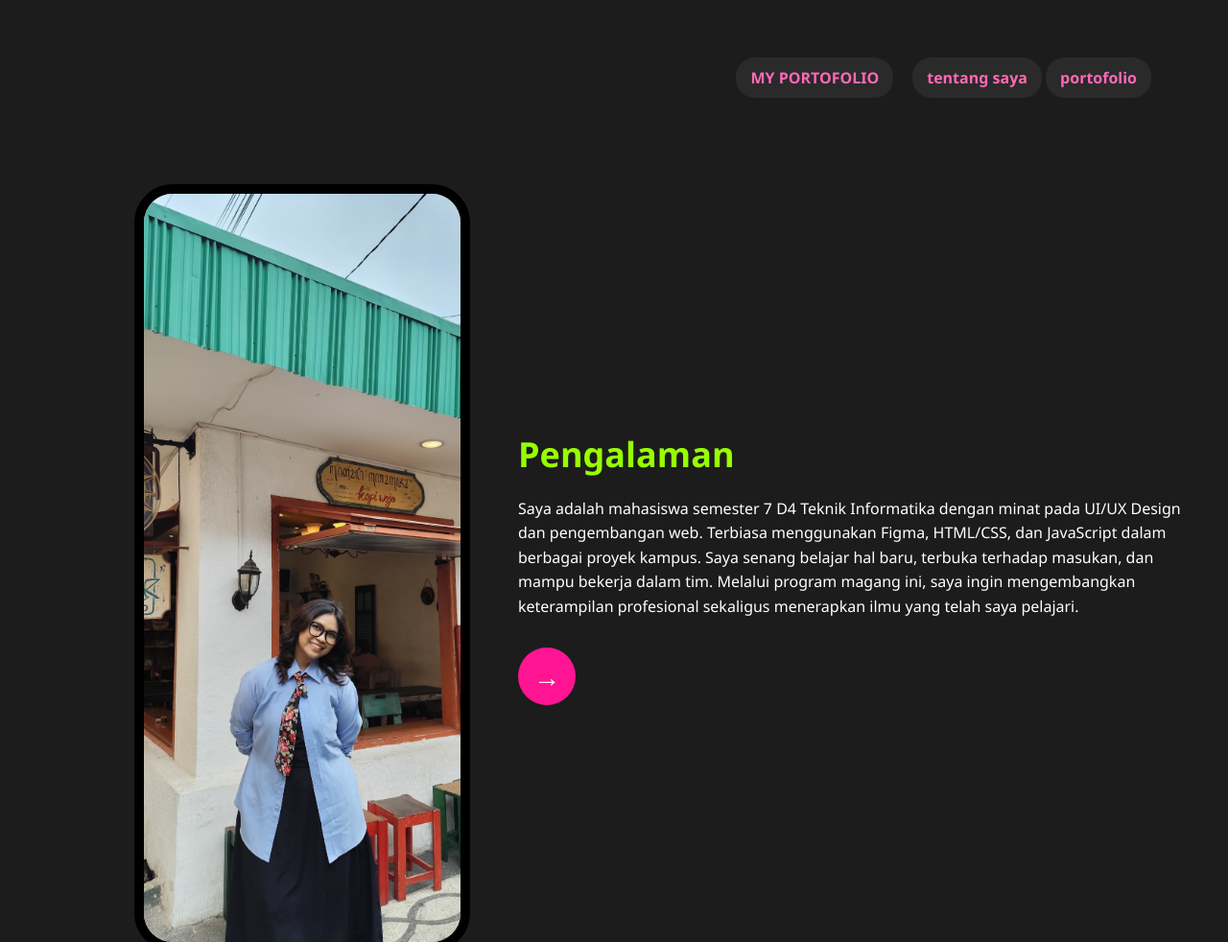
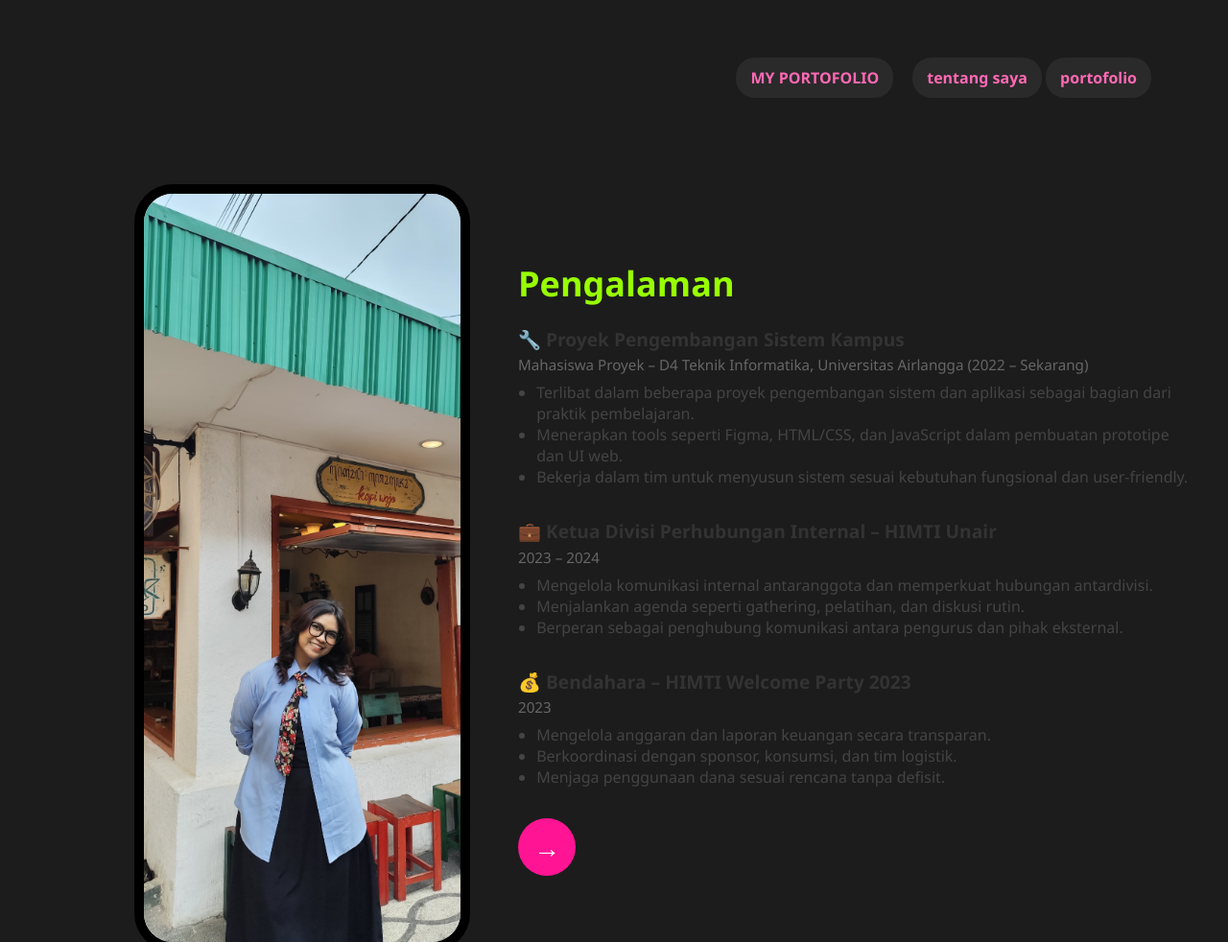
Before and after one commit to fiqhinre/portofolio, a plain HTML site: page next.html in a window 1280 px wide. Shown: the top 982 px of the page at 96% size. Drawn offline with Linux system fonts and the light colour scheme; placeholder pictures from the web are drawn by us.

Commit message:
Update next.html dan style.css

```diff
--- a/next.html
+++ b/next.html
@@ -23,7 +23,36 @@
     </div>
     <div class="intro-text">
       <h1>Pengalaman</h1>
-      <p>Saya adalah mahasiswa semester 7 D4 Teknik Informatika dengan minat pada UI/UX Design dan pengembangan web. Terbiasa menggunakan Figma, HTML/CSS, dan JavaScript dalam berbagai proyek kampus. Saya senang belajar hal baru, terbuka terhadap masukan, dan mampu bekerja dalam tim. Melalui program magang ini, saya ingin mengembangkan keterampilan profesional sekaligus menerapkan ilmu yang telah saya pelajari.</p>
+       <div class="experience">
+      <h2>🔧 Proyek Pengembangan Sistem Kampus</h2>
+      <h3>Mahasiswa Proyek – D4 Teknik Informatika, Universitas Airlangga (2022 – Sekarang)</h3>
+      <ul>
+        <li>Terlibat dalam beberapa proyek pengembangan sistem dan aplikasi sebagai bagian dari praktik pembelajaran.</li>
+        <li>Menerapkan tools seperti Figma, HTML/CSS, dan JavaScript dalam pembuatan prototipe dan UI web.</li>
+        <li>Bekerja dalam tim untuk menyusun sistem sesuai kebutuhan fungsional dan user-friendly.</li>
+      </ul>
+    </div>
+
+    <div class="experience">
+      <h2>💼 Ketua Divisi Perhubungan Internal – HIMTI Unair</h2>
+      <h3>2023 – 2024</h3>
+      <ul>
+        <li>Mengelola komunikasi internal antaranggota dan memperkuat hubungan antardivisi.</li>
+        <li>Menjalankan agenda seperti gathering, pelatihan, dan diskusi rutin.</li>
+        <li>Berperan sebagai penghubung komunikasi antara pengurus dan pihak eksternal.</li>
+      </ul>
+    </div>
+
+    <div class="experience">
+      <h2>💰 Bendahara – HIMTI Welcome Party 2023</h2>
+      <h3>2023</h3>
+      <ul>
+        <li>Mengelola anggaran dan laporan keuangan secara transparan.</li>
+        <li>Berkoordinasi dengan sponsor, konsumsi, dan tim logistik.</li>
+        <li>Menjaga penggunaan dana sesuai rencana tanpa defisit.</li>
+      </ul>
+    </div>
+
       <button id="go-next" class="arrow-button">→</button>
 
     </div>
--- a/style.css
+++ b/style.css
@@ -200,7 +200,7 @@
       text-align: center;
       font-weight: bold;
     }
-=======
+
 * {
       margin: 0;
       padding: 0;
@@ -403,3 +403,26 @@
       text-align: center;
       font-weight: bold;
     }
+
+    .experience {
+  margin-bottom: 2rem;
+}
+
+.experience h2 {
+  margin-bottom: 0.2rem;
+  font-size: 1.2rem;
+  color: #333;
+}
+
+.experience h3 {
+  font-weight: normal;
+  font-size: 0.95rem;
+  color: #666;
+  margin-bottom: 0.5rem;
+}
+
+.experience ul {
+  padding-left: 1.2rem;
+  list-style-type: disc;
+  color: #444;
+}
```
